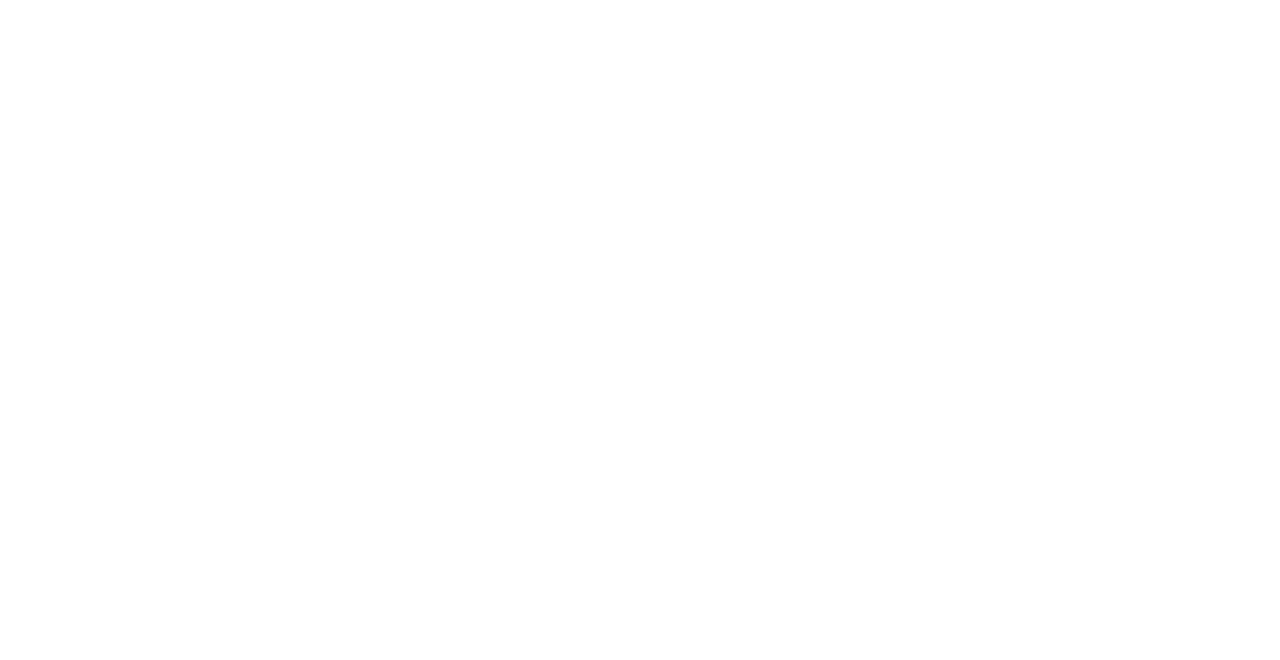
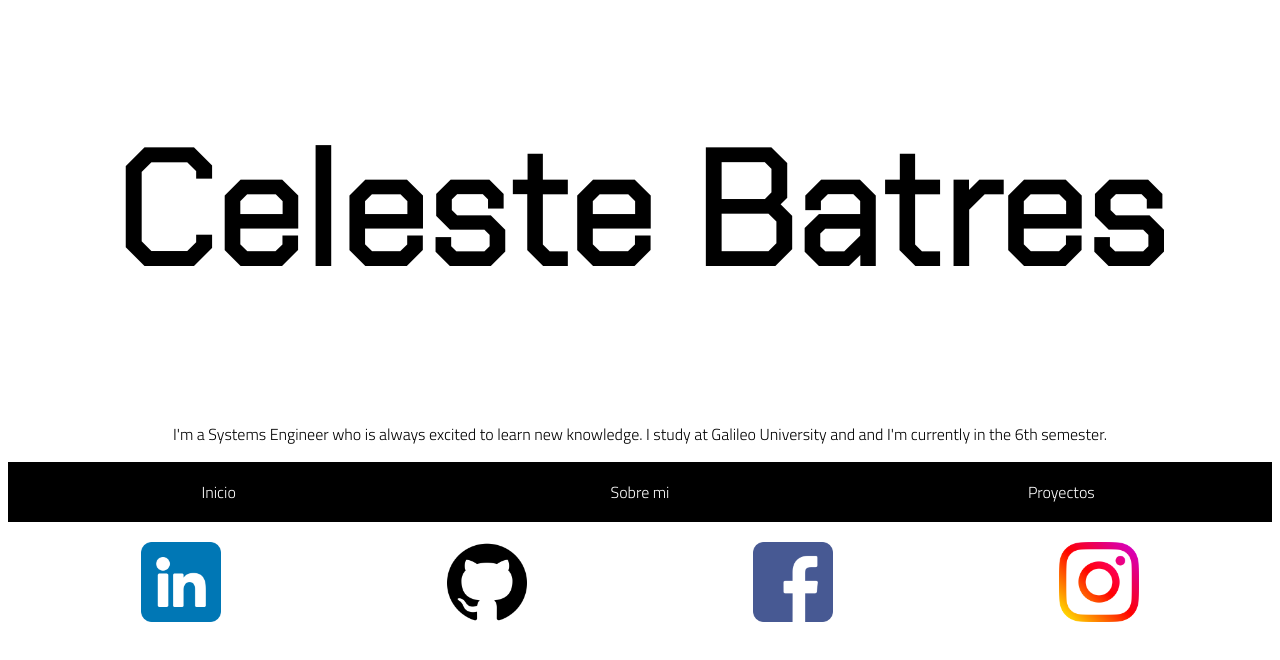
Before and after one commit to celestebatres/celestebatres.github.io, a plain HTML site: page index.html in a window 1280 px wide. Drawn offline with Linux system fonts and the light colour scheme; a web font is replaced by a local one.

Commit message:
Portfolio Presentacion

```diff
--- a/css/styles.css
+++ b/css/styles.css
@@ -0,0 +1,51 @@
+@import url('https://fonts.googleapis.com/css2?family=Rubik+Dirt&display=swap');
+@import url('https://fonts.googleapis.com/css2?family=Rubik+Dirt&family=Titillium+Web:wght@300&display=swap');
+@import url('https://fonts.googleapis.com/css2?family=Chakra+Petch:wght@300&family=Rubik+Dirt&family=Titillium+Web:wght@300&display=swap');
+
+header{
+    padding: 0px 20px;
+    text-align: center;
+}
+
+a{
+    color: inherit;
+    text-decoration: none;
+}
+
+h1{
+    font-size:10em;
+    font-family: 'Chakra Petch', sans-serif;
+}
+p, a{
+    font-family: 'Titillium Web', sans-serif;;
+}
+
+.bar{
+    background-color: black;
+    color: white;
+    display: flex;
+    flex-direction: row;
+    justify-content: space-around;
+    align-items: center;
+
+}
+.bar_op{
+    height: 60px;
+    width: 100px;
+    display: flex;
+    align-items: center;
+    justify-content: center;
+
+}
+.bar_op:hover{
+    background-color: gray;
+}
+.icon{
+    height:5em;
+}
+
+.contact{
+    display: flex;
+    justify-content: space-around;
+    margin: 20px;
+}
--- a/index.html
+++ b/index.html
@@ -4,9 +4,32 @@
     <meta charset="UTF-8">
     <meta http-equiv="X-UA-Compatible" content="IE=edge">
     <meta name="viewport" content="width=device-width, initial-scale=1.0">
+    <link rel="stylesheet" href="css/styles.css">
     <title>Celeste Batres</title>
 </head>
 <body>
-
+    <header>
+        <h1>Celeste Batres</h1>
+        <p>I'm a Systems Engineer who is always excited to learn new knowledge. I study at Galileo University and and I'm currently in the 6th semester.</p>
+    </header>
+    <main>
+        <div class="bar">
+            <div class="bar_op">
+                <a href="">Inicio</a>
+            </div>
+            <div class="bar_op">
+                <a href="">Sobre mi</a>
+            </div>
+            <div class="bar_op">
+                <a href="">Proyectos</a>
+            </div>
+        </div>
+        <div class="contact">
+            <a href="www.linkedin.com/in/celestebatres"><img class="icon" src="img/linkedin.png" alt=""></a>
+            <a href="https://github.com/celestebatres"><img class="icon" src="img/github.png" alt=""></a>
+            <a href="https://www.facebook.com/celeste.batres.754/"><img class="icon" src="img/facebook.png" alt=""></a>
+            <a href="https://www.instagram.com/celeste_.batres/"><img class="icon" src="img/instagram.png" alt=""></a>
+        </div>
+    </main>
 </body>
 </html>
```
Also changed, not shown: img/facebook.png (added), img/github.png (added), img/instagram.png (added), img/linkedin.png (added), img/youtube.png (added), 1 other file.
